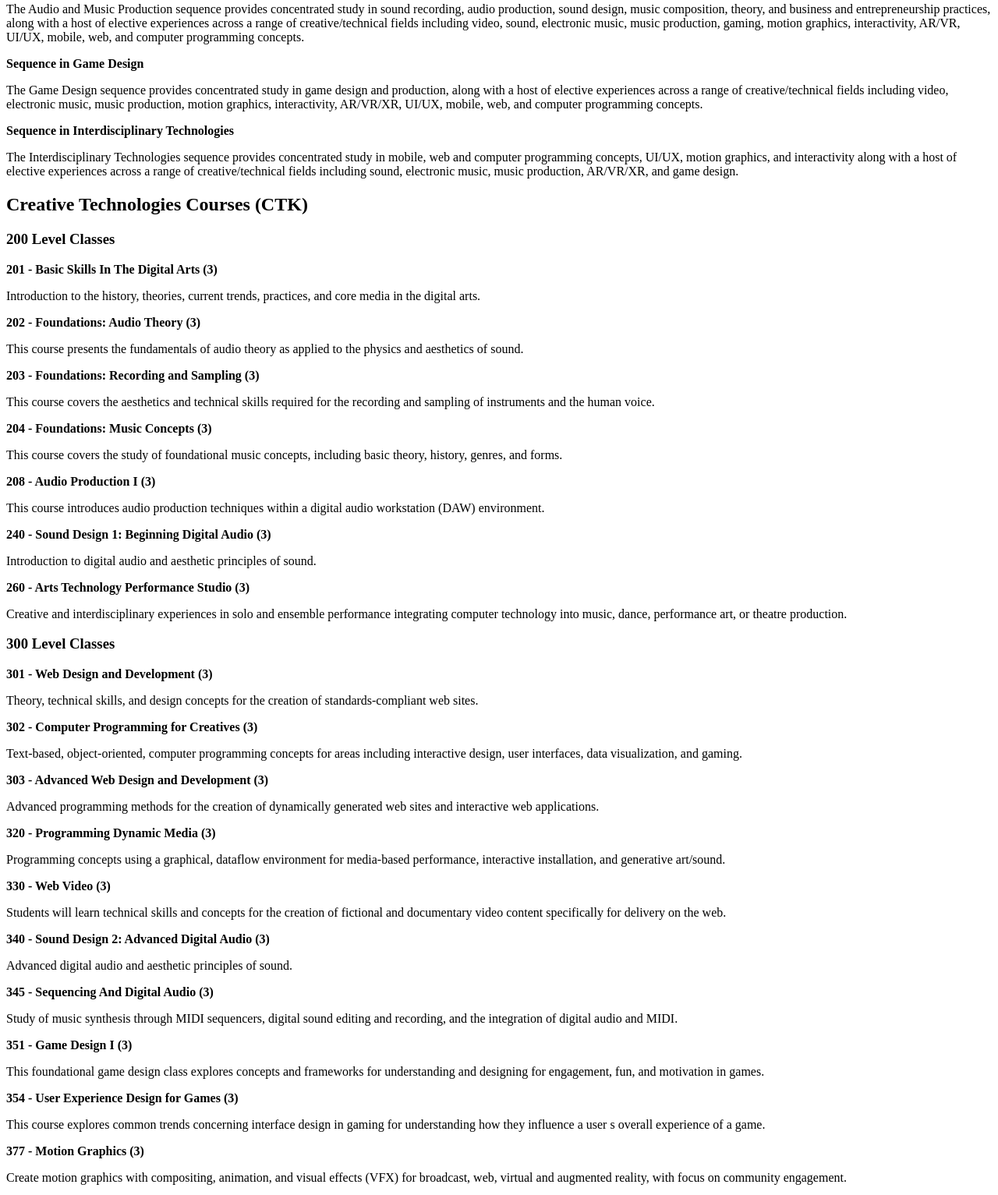
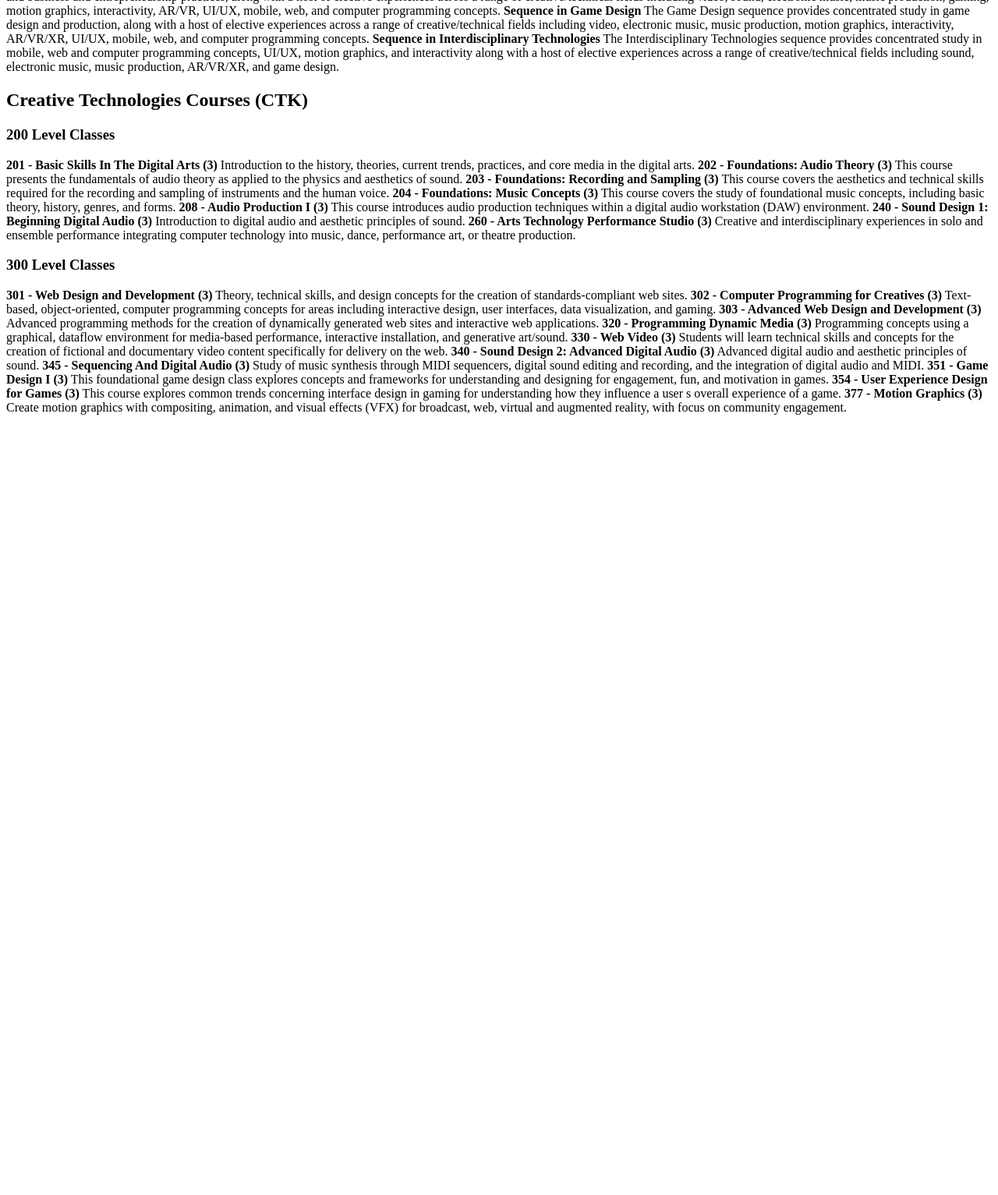
Before and after one commit to Mbordjo/CTK301, a plain HTML site: page assignment1.html in a window 1280 px wide. Shown: the part 626-2159 px from the top of the page at 78% size. After the commit the page ends 1174 px from the top, so only its background shows below. Drawn offline with Linux system fonts and the light colour scheme.

Commit message:
Add files via upload

```diff
--- a/assignment1.html
+++ b/assignment1.html
@@ -7,6 +7,7 @@
     <title>Infomation about the Creative Technologies Program</title>
     </head>
     <body>
+    <p>
     <h1>Creative Technologies Program (CTK)</h1>
     <b>Address:</b> Campus Box 5750
     <br>
@@ -17,7 +18,7 @@
     <b>Degrees Offered:</b> B.A., B.S.
     <br>
     <h2>Major in Creative Technologies</h2>
-    <p>
+
     The interdisciplinary Creative Technologies major emphasizes design and practice in the integration of digital technologies and the fine arts. In addition to foundational study across the fine arts, the major provides training and experiences across a range of creative/technical fields including video, sound, electronic music, music production, gaming, motion graphics, interactivity, AR/VR, UI/UX, mobile, web, and computer programming concepts.
     </p>
     <h3>Retention Requirements</h3>
@@ -32,89 +33,90 @@
     <h3>Standards for Progress in the Major</h3>
     <p>
         Students will be allowed to continue in the Creative Technologies program if they met and continue to maintain a cumulative GPA of 2.50 and have demonstrated competency through an intermediate portfolio review.
-    </p>
+
     <h3>Sequences in Creative Technologies</h3>
     <b>Audio and Music Production Sequence</b>
-    <p>
+
         The Audio and Music Production sequence provides concentrated study in sound recording, audio production, sound design, music composition, theory, and business and entrepreneurship practices, along with a host of elective experiences across a range of creative/technical fields including video, sound, electronic music, music production, gaming, motion graphics, interactivity, AR/VR, UI/UX, mobile, web, and computer programming concepts.
-    </p>
+
     <b>Sequence in Game Design</b>
-    <p>
+
         The Game Design sequence provides concentrated study in game design and production, along with a host of elective experiences across a range of creative/technical fields including video, electronic music, music production, motion graphics, interactivity, AR/VR/XR, UI/UX, mobile, web, and computer programming concepts.
-    </p>
+
     <b>Sequence in Interdisciplinary Technologies</b>
-    <p>
+
         The Interdisciplinary Technologies sequence provides concentrated study in mobile, web and computer programming concepts, UI/UX, motion graphics, and interactivity along with a host of elective experiences across a range of creative/technical fields including sound, electronic music, music production, AR/VR/XR, and game design.
     </p>
     <h2>Creative Technologies Courses (CTK)</h2>
     <h3>200 Level Classes</h3>
+    <p>
     <b>201 - Basic Skills In The Digital Arts (3)</b>
-    <p>
+
         Introduction to the history, theories, current trends, practices, and core media in the digital arts.
-    </p>
     <b>202 - Foundations: Audio Theory (3)</b>
-    <p>
+
         This course presents the fundamentals of audio theory as applied to the physics and aesthetics of sound.
-    </p>
+
     <b>203 - Foundations: Recording and Sampling (3)</b>
-    <p>
+
         This course covers the aesthetics and technical skills required for the recording and sampling of instruments and the human voice.
-    </p>
+
     <b>204 - Foundations: Music Concepts (3)</b>
-    <p>
+
         This course covers the study of foundational music concepts, including basic theory, history, genres, and forms.
-    </p>
+
     <b>208 - Audio Production I (3)</b>
-    <p>
+
         This course introduces audio production techniques within a digital audio workstation (DAW) environment.
-    </p>
+
     <b>240 - Sound Design 1: Beginning Digital Audio (3)</b>
-    <p>
+
         Introduction to digital audio and aesthetic principles of sound.
-    </p>
+
     <b>260 - Arts Technology Performance Studio (3)</b>
-    <p>
+
         Creative and interdisciplinary experiences in solo and ensemble performance integrating computer technology into music, dance, performance art, or theatre production.
     </p>
     <h3>300 Level Classes</h3>
+    <p>
     <b>301 - Web Design and Development (3)</b>
-    <p>
+
         Theory, technical skills, and design concepts for the creation of standards-compliant web sites.
-    </p>
+
     <b>302 - Computer Programming for Creatives (3)</b>
-    <p>
+
         Text-based, object-oriented, computer programming concepts for areas including interactive design, user interfaces, data visualization, and gaming.
-    </p>
+
     <b>303 - Advanced Web Design and Development (3)</b>
-    <p>
+
         Advanced programming methods for the creation of dynamically generated web sites and interactive web applications.
-    </p>
+
     <b>320 - Programming Dynamic Media (3)</b>
-    <p>
+
         Programming concepts using a graphical, dataflow environment for media-based performance, interactive installation, and generative art/sound.
-    </p>
+
     <b>330 - Web Video (3)</b>
-    <p>
+
         Students will learn technical skills and concepts for the creation of fictional and documentary video content specifically for delivery on the web.
-    </p>
+
     <b>340 - Sound Design 2: Advanced Digital Audio (3)</b>
-    <p>
+
         Advanced digital audio and aesthetic principles of sound.
-    </p>
+
     <b>345 - Sequencing And Digital Audio (3)</b>
-    <p>
+
         Study of music synthesis through MIDI sequencers, digital sound editing and recording, and the integration of digital audio and MIDI.
-    </p>
+
     <b>351 - Game Design I (3)</b>
-    <p>
+
         This foundational game design class explores concepts and frameworks for understanding and designing for engagement, fun, and motivation in games.
-    </p>
+
     <b>354 - User Experience Design for Games (3)</b>
-    <p>
+
         This course explores common trends concerning interface design in gaming for understanding how they influence a user s overall experience of a game.
-    </p>
+
     <b>377 - Motion Graphics (3)</b>
-    <p>
+
         Create motion graphics with compositing, animation, and visual effects (VFX) for broadcast, web, virtual and augmented reality, with focus on community engagement.
     </p>
     </body>
```
